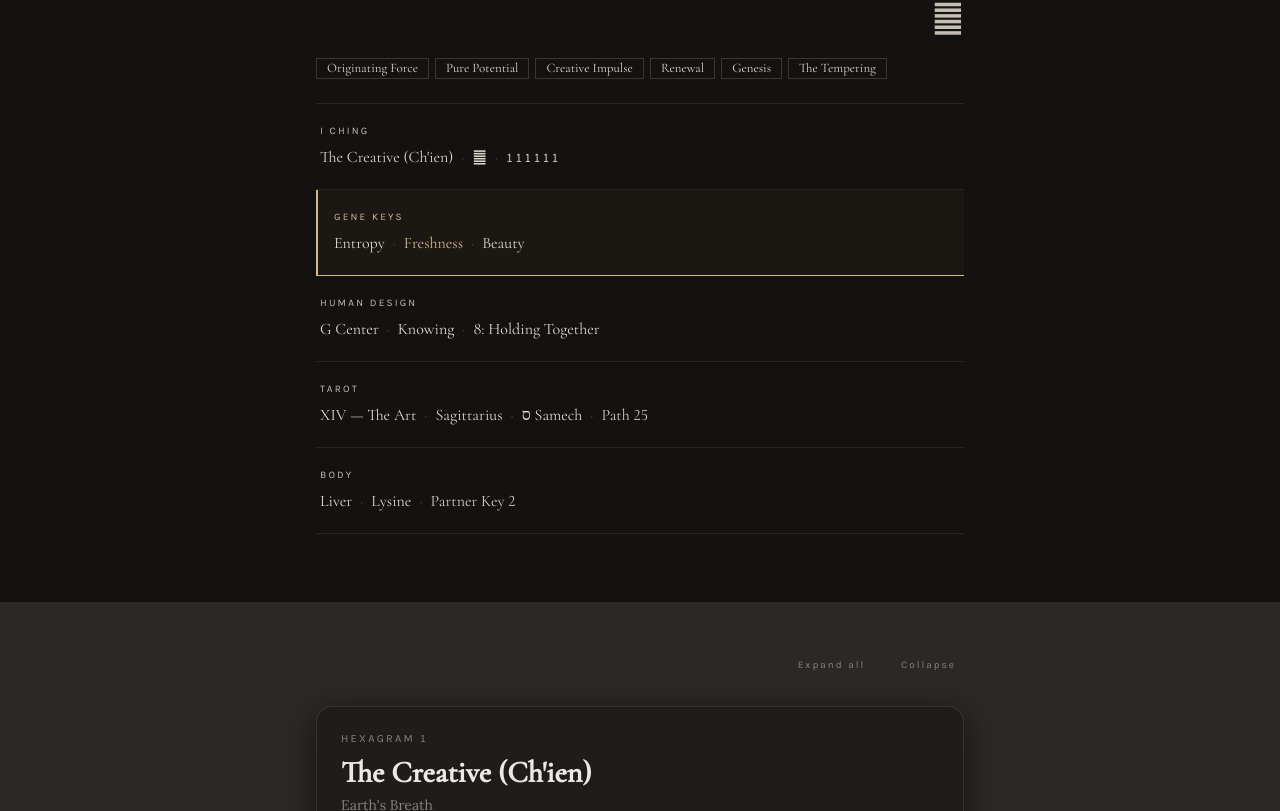
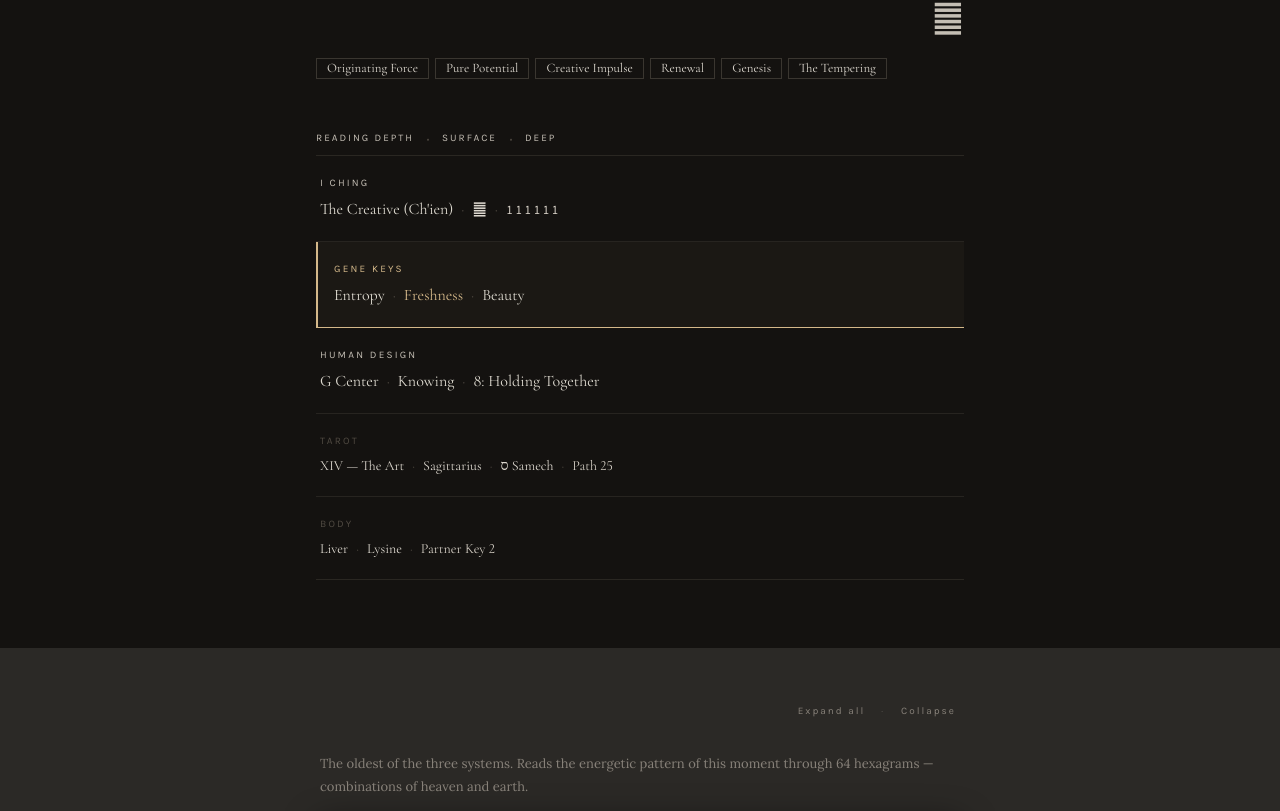
Before and after one commit to adroart/Adrian-Website, a React (Vite) app: page /oracle/universal-language/1 in a window 1280 px wide. Shown: the part 909-1720 px from the top of the page. Built offline with nearby package versions, Linux system fonts and the light colour scheme.

Commit message:
Enhance Universal Language Card with depth toggle and additional synthesis details

```diff
--- a/components/UniversalLanguageCard.tsx
+++ b/components/UniversalLanguageCard.tsx
@@ -284,10 +284,10 @@
   return (
     <div
       aria-hidden="true"
-      className="md:hidden fixed left-0 right-0 z-30 h-8 flex items-center px-5 bg-paper-50/95 backdrop-blur-sm border-b border-wood-200/50 pointer-events-none"
+      className="md:hidden fixed left-0 right-0 z-30 h-8 flex items-center px-5 bg-stone-950/95 backdrop-blur-sm border-b border-stone-800/60 pointer-events-none"
       style={{ top: 'var(--nav-height, 56px)' }}
     >
-      <span className="font-label text-[10px] uppercase tracking-[0.2em] text-wood-500">
+      <span className="font-label text-[10px] uppercase tracking-[0.2em] text-stone-400">
         {SECTION_LABELS[current]} · Code {cardNumber} · {hexName}
       </span>
     </div>
@@ -652,6 +652,7 @@
   const [showIndexEntrance, setShowIndexEntrance] = useState(
     () => (location.state as { ritual?: boolean } | null)?.ritual === true
   );
+  const [deepMode, setDeepMode] = useState<boolean | null>(null);
 
   // Bridge — lets `go()` and the deep-link effect reach into the Expand
   // registry below the Provider without splitting this component in two.
@@ -665,6 +666,13 @@
     requestAnimationFrame(() => {
       document.getElementById(id)?.scrollIntoView({ behavior: 'smooth', block: 'start' });
     });
+  };
+
+  const handleDepthToggle = (mode: 'surface' | 'deep') => {
+    const sections: SectionKey[] = ['iching', 'genekeys', 'humandesign', 'connections'];
+    const expandMode = mode === 'deep' ? 'open' : 'closed';
+    sections.forEach(s => expandRef.current?.setSectionMode(s, expandMode));
+    setDeepMode(mode === 'deep');
   };
 
   const sortedNums  = ALL_CARDS.map(c => c.number);
@@ -924,9 +932,13 @@
               return kws.length > 0 ? (
                 <div className="mt-6 flex flex-wrap items-center gap-x-1.5 gap-y-1.5">
                   {kws.map((k, i) => (
-                    <span key={i} className="font-serif text-[13px] text-wood-600 border border-wood-200 px-2.5 py-[3px] leading-none">
+                    <button
+                      key={i}
+                      onClick={() => go('genekeys')}
+                      className="font-serif text-[13px] text-wood-600 border border-wood-200 px-2.5 py-[3px] leading-none hover:border-bronze-400 hover:text-bronze-600 transition-colors cursor-pointer"
+                    >
                       {k}
-                    </span>
+                    </button>
                   ))}
                 </div>
               ) : null;
@@ -934,6 +946,28 @@
           </div>
 
           <div className="max-w-2xl mx-auto px-3 pt-6 pb-14 bg-paper-50">
+
+            {synthesis?.essence && (
+              <div className="mt-8 mb-2">
+                {synthesis.essence.split('\n\n').filter(Boolean).map((p, i) => (
+                  <p key={i} className={`font-serif text-[18px] text-wood-700 leading-[1.85]${i > 0 ? ' mt-4' : ''}`}>{p}</p>
+                ))}
+              </div>
+            )}
+
+            <div className="flex items-center gap-3 mt-6 mb-1">
+              <span className="font-label text-[10px] uppercase tracking-[0.2em] text-wood-400">Reading depth</span>
+              <span className="text-wood-300" aria-hidden="true">·</span>
+              <button
+                onClick={() => handleDepthToggle('surface')}
+                className={`font-label text-[10px] uppercase tracking-[0.2em] transition-colors ${deepMode === false ? 'text-wood-700 underline underline-offset-4' : 'text-wood-400 hover:text-wood-600'}`}
+              >Surface</button>
+              <span className="text-wood-300" aria-hidden="true">·</span>
+              <button
+                onClick={() => handleDepthToggle('deep')}
+                className={`font-label text-[10px] uppercase tracking-[0.2em] transition-colors ${deepMode === true ? 'text-wood-700 underline underline-offset-4' : 'text-wood-400 hover:text-wood-600'}`}
+              >Deep</button>
+            </div>
 
             {/* Reference strip — hairline-divided rows, no per-row boxes or chevrons */}
             {synthesis?.reference && (
@@ -976,8 +1010,8 @@
 
                 {/* Tarot / Kabbalah */}
                 <button onClick={() => go('connections')} className="group w-full block text-left px-1 py-5 transition-colors hover:bg-wood-50/60">
-                  <p className="font-label text-[10px] uppercase tracking-[0.22em] text-wood-400 group-hover:text-wood-500 transition-colors">Tarot</p>
-                  <p className="font-serif text-[16px] text-wood-800 leading-[1.5] mt-1.5">
+                  <p className="font-label text-[10px] uppercase tracking-[0.22em] text-wood-300 group-hover:text-wood-500 transition-colors">Tarot</p>
+                  <p className="font-serif text-[14px] text-wood-600 leading-[1.5] mt-1.5">
                     {synthesis.reference.tarot_card}
                     <span className="text-wood-300 mx-2" aria-hidden="true">·</span>
                     {synthesis.reference.astrology}
@@ -990,8 +1024,8 @@
 
                 {/* Body */}
                 <button onClick={() => go('connections')} className="group w-full block text-left px-1 py-5 transition-colors hover:bg-wood-50/60">
-                  <p className="font-label text-[10px] uppercase tracking-[0.22em] text-wood-400 group-hover:text-wood-500 transition-colors">Body</p>
-                  <p className="font-serif text-[16px] text-wood-800 leading-[1.5] mt-1.5">
+                  <p className="font-label text-[10px] uppercase tracking-[0.22em] text-wood-300 group-hover:text-wood-500 transition-colors">Body</p>
+                  <p className="font-serif text-[14px] text-wood-600 leading-[1.5] mt-1.5">
                     {synthesis.reference.body_physiology}
                     {synthesis.reference.body_amino_acid && (
                       <>
@@ -1035,6 +1069,10 @@
 
             {/* Section-level expand / collapse control */}
             <SectionControl section="iching" labelColor="text-stone-500" dividerColor="text-stone-700" />
+
+            <p className="font-sans text-[13px] text-stone-500 leading-[1.8] px-1">
+              The oldest of the three systems. Reads the energetic pattern of this moment through 64 hexagrams — combinations of heaven and earth.
+            </p>
 
             {/* Island 1 — Header + Trigrams */}
             <div className={`rounded-2xl border border-stone-700/50 px-6 py-6 ${CARD_SHADOW}`} style={{ background: 'rgba(28, 25, 23, 0.7)' }}>
@@ -1088,6 +1126,7 @@
                   section="iching"
                   defaultOpen
                   label="The reading"
+                  subtitle="the oracle's reading for this configuration"
                   borderColor="border-stone-700/40"
                   labelColor="text-stone-500"
                   innerPx="px-6"
@@ -1258,6 +1297,10 @@
             {/* Section-level expand / collapse control */}
             <SectionControl section="genekeys" labelColor="text-wood-500" dividerColor="text-wood-300" />
 
+            <p className="font-sans text-[13px] text-wood-400 leading-[1.8] px-1">
+              A spectrum of transformation. The shadow is the pattern you move through. The gift is what opens on the other side. The siddhi is the highest expression — rare, but real.
+            </p>
+
             {/* Island 1 — Header */}
             <div className={`rounded-2xl border border-wood-200 bg-white px-6 py-6 ${CARD_SHADOW_LIGHT}`}>
               <p className="font-label text-[11px] uppercase tracking-[0.2em] text-wood-500 mb-2">
@@ -1296,7 +1339,6 @@
                   extras={[
                     { label: 'Programming Partner', text: synthesis.synthesis.gene_keys.programming_partner },
                   ]}
-                  defaultOpen
                 />
                 <SynthesisToneCard
                   tone="siddhi"
@@ -1312,7 +1354,7 @@
             ) : expanded ? (
               <>
                 <GeneKeyCard tone="shadow" level={expanded.gene_keys.shadow} id="genekey-shadow" />
-                <GeneKeyCard tone="gift"   level={expanded.gene_keys.gift}   id="genekey-gift"   defaultOpen />
+                <GeneKeyCard tone="gift"   level={expanded.gene_keys.gift}   id="genekey-gift" />
                 <GeneKeyCard tone="siddhi" level={expanded.gene_keys.siddhi} id="genekey-siddhi" />
                 <p className="font-label text-[11px] text-wood-400 px-1 leading-[1.8] italic">
                   Gene Keys text based on the work of Richard Rudd, visit him to dive deeper in wisdom and experiences at{' '}
@@ -1337,6 +1379,10 @@
 
             {/* Section-level expand / collapse control */}
             <SectionControl section="humandesign" labelColor="text-stone-500" dividerColor="text-stone-700" />
+
+            <p className="font-sans text-[13px] text-stone-500 leading-[1.8] px-1">
+              Human Design maps the gate this card activates in your body graph. The Gate is the quality. The Channel shows how it connects. The Circuit shows the larger pattern it belongs to.
+            </p>
 
             {/* Header */}
             <div className={`rounded-2xl border border-stone-700/50 px-6 py-6 ${CARD_SHADOW}`} style={{ background: 'rgba(28, 25, 23, 0.7)' }}>
@@ -1376,10 +1422,10 @@
                   <p className="font-label text-[11px] uppercase tracking-[0.2em] text-stone-500">Reading</p>
                 </div>
                 {[
-                  { id: 'hd-gate',    label: 'The Gate',    text: synthesis.synthesis.human_design.gate,    defaultOpen: true  },
-                  { id: 'hd-channel', label: 'The Channel', text: synthesis.synthesis.human_design.channel, defaultOpen: false },
-                  { id: 'hd-circuit', label: 'The Circuit', text: synthesis.synthesis.human_design.circuit, defaultOpen: false },
-                ].map(({ id, label, text, defaultOpen }) => {
+                  { id: 'hd-gate',    label: 'The Gate',    subtitle: 'the specific quality this gate carries',        text: synthesis.synthesis.human_design.gate,    defaultOpen: true  },
+                  { id: 'hd-channel', label: 'The Channel', subtitle: 'how this gate connects to another center',      text: synthesis.synthesis.human_design.channel, defaultOpen: false },
+                  { id: 'hd-circuit', label: 'The Circuit', subtitle: 'the larger circuit and collective this belongs to', text: synthesis.synthesis.human_design.circuit, defaultOpen: false },
+                ].map(({ id, label, subtitle, text, defaultOpen }) => {
                   const paras = text.split('\n\n').filter(Boolean);
                   const first = paras[0] ?? '';
                   return (
@@ -1389,6 +1435,7 @@
                       section="humandesign"
                       defaultOpen={defaultOpen}
                       label={label}
+                      subtitle={subtitle}
                       borderColor="border-stone-700/40"
                       labelColor="text-stone-500"
                       innerPx="px-6"
--- a/data/synthesisData.ts
+++ b/data/synthesisData.ts
@@ -57,6 +57,7 @@
   card_name: string;
   ring_name: string;
   keywords?: string[];
+  essence?: string;
   reference?: SynthesisReference;
   synthesis: {
     iching: SynthesisIching;
--- a/vite.config.ts
+++ b/vite.config.ts
@@ -35,12 +35,12 @@
 
 export default defineConfig({
   server: {
-    port: 5173,
+    port: 5174,
     host: '0.0.0.0',
     strictPort: true,
     hmr: {
       host: 'localhost',
-      port: 5173,
+      port: 5174,
       protocol: 'ws',
     },
     watch: {
```
Also changed, not shown: 1 other file (tests, documents, lock files or other folders).
